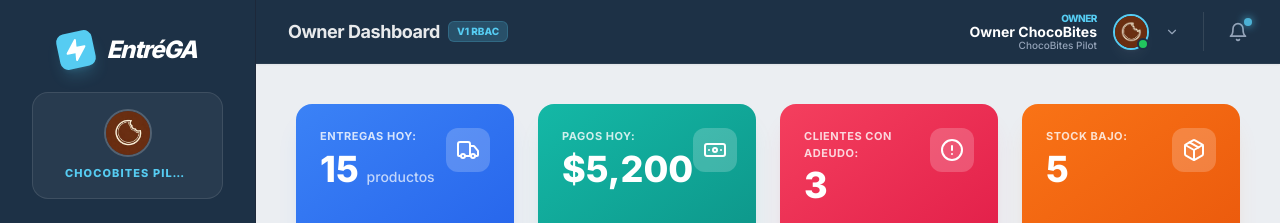
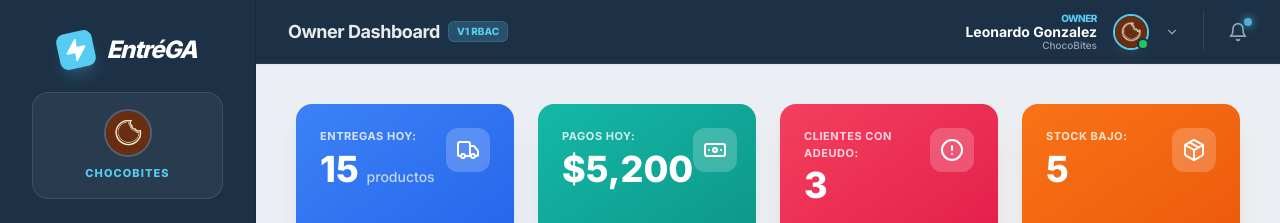
Before and after one commit to aacshar14/Entrega, a Next.js app in the folder apps/web/: page /dashboard in a window 1280 px wide. Shown: the top 223 px of the page. Built offline with nearby package versions, Linux system fonts and the light colour scheme.

Commit message:
fix: Update owner to Leonardo Gonzalez and tenant to ChocoBites in seed and UI

```diff
--- a/apps/web/app/layout.tsx
+++ b/apps/web/app/layout.tsx
@@ -25,8 +25,8 @@ export const metadata = {
 const getCurrentSession = () => {
     // In production, this would come from a real session or cookie
     return {
-        user: { name: "Owner ChocoBites", role: "owner" },
-        tenant: { name: "ChocoBites Pilot" }
+        user: { name: "Leonardo Gonzalez", role: "owner" },
+        tenant: { name: "ChocoBites" }
     };
 };
 
```
Also changed, not shown: 1 other file (tests, documents, lock files or other folders).
